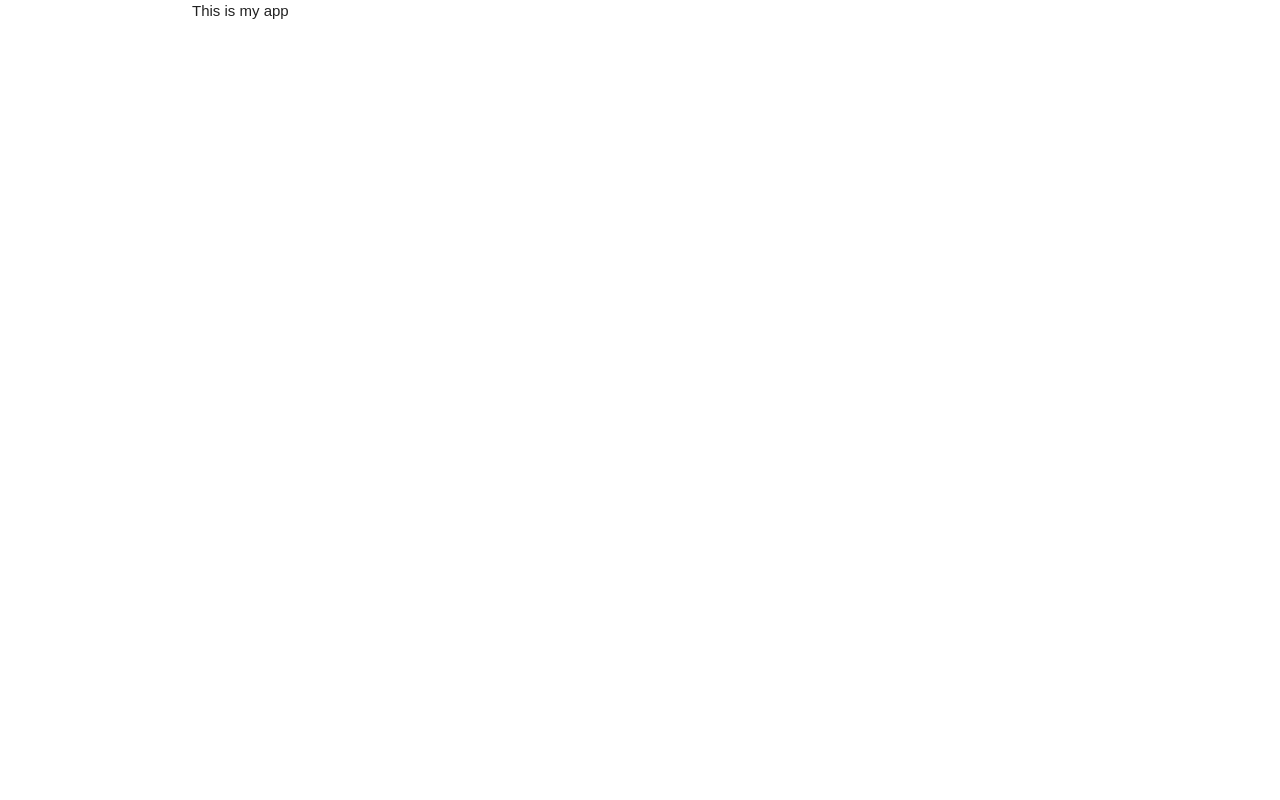
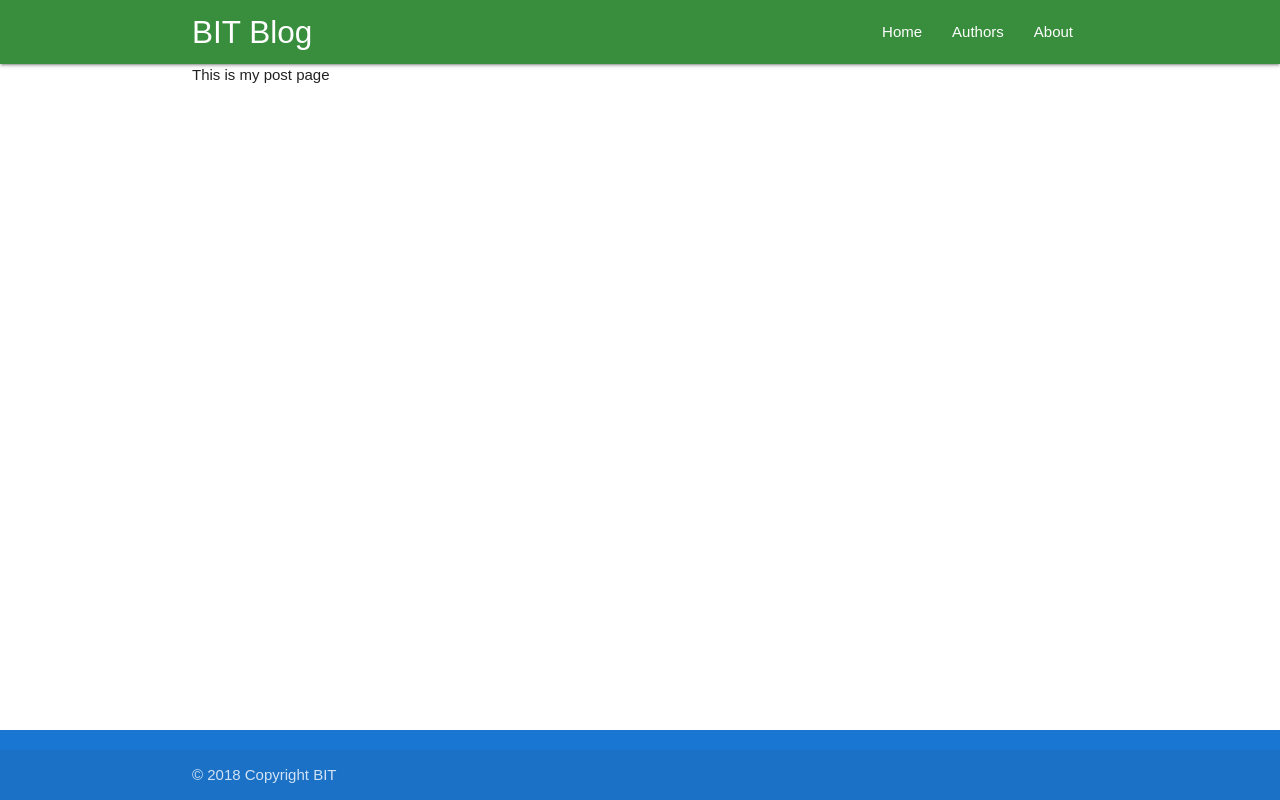
Before and after one commit to bitclassroom/bit-blog-project, a React (Create React App) app: page / in a window 1280 px wide. Built offline with nearby package versions, Linux system fonts and the light colour scheme.

Commit message:
Add app structure

```diff
--- a/src/app/App.js
+++ b/src/app/App.js
@@ -1,4 +1,8 @@
-import React, { Component } from 'react'
+import React, { Component, Fragment } from 'react'
+
+import Header from './partials/Header'
+import Main from './Main'
+import Footer from './partials/Footer'
 
 import './App.css'
 
@@ -7,9 +11,11 @@ import 'materialize-css/dist/css/materialize.css'
 class App extends Component {
     render() {
         return (
-            <main className="container">
-                This is my app
-            </main>
+            <Fragment>
+                <Header />
+                <Main />
+                <Footer />
+            </Fragment>
         )
     }
 }
--- /dev/null
+++ b/src/app/Main.js
@@ -0,0 +1,15 @@
+import React from 'react'
+import { Switch, Route } from 'react-router-dom'
+import PostsPage from './posts/PostsPage'
+
+const Main = () => {
+    return (
+        <main className="container">
+            <Switch>
+                <Route path="/" component={PostsPage} />
+            </Switch>
+        </main>
+    )
+}
+
+export default Main
--- a/src/app/partials/Header.js
+++ b/src/app/partials/Header.js
@@ -1,14 +1,16 @@
 import React from 'react'
 import { Link } from 'react-router-dom'
+import MainMenu from './MainMenu'
 
 const Header = () => (
     <header>
         <nav className="green darken-2">
             <div className="container">
                 <div className="nav-wrapper">
-                    <Link to="/" className="brand-logo">
+                    <Link to="/" className="brand-logo left">
                         BIT Blog
                     </Link>
+                    <MainMenu />
                 </div>
             </div>
         </nav>
--- /dev/null
+++ b/src/app/partials/MainMenu.js
@@ -0,0 +1,14 @@
+import React from 'react'
+import { Link } from 'react-router-dom'
+
+const MainMenu = () => {
+    return (
+        <ul className="right">
+            <li><Link to="/">Home</Link></li>
+            <li><Link to="/authors">Authors</Link></li>
+            <li><Link to="/about">About</Link></li>
+        </ul>
+    )
+}
+
+export default MainMenu
--- /dev/null
+++ b/src/app/posts/PostsPage.js
@@ -0,0 +1,13 @@
+import React, { Component } from 'react'
+
+class PostsPage extends Component {
+    render() {
+        return (
+            <div>
+                This is my post page
+            </div>
+        )
+    }
+}
+
+export default PostsPage
--- a/src/index.css
+++ b/src/index.css
@@ -3,3 +3,13 @@ body {
     padding: 0;
     font-family: sans-serif;
 }
+
+#root {
+    display: flex;
+    min-height: 100vh;
+    flex-direction: column;
+  }
+
+  main {
+    flex: 1 0 auto;
+  }
--- a/src/index.js
+++ b/src/index.js
@@ -1,8 +1,14 @@
 import React from 'react'
 import ReactDOM from 'react-dom'
+import { HashRouter } from 'react-router-dom'
+
 import './index.css'
 import App from './app/App'
 import registerServiceWorker from './registerServiceWorker'
 
-ReactDOM.render(<App />, document.getElementById('root'))
+ReactDOM.render(
+    <HashRouter>
+        <App />
+    </HashRouter>
+    , document.getElementById('root'))
 registerServiceWorker()
```
